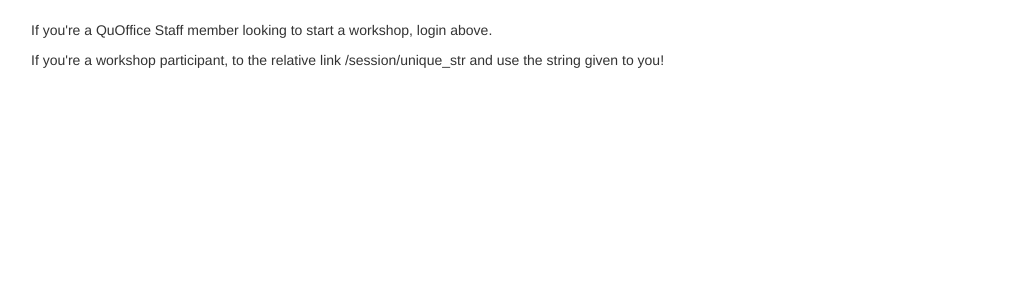
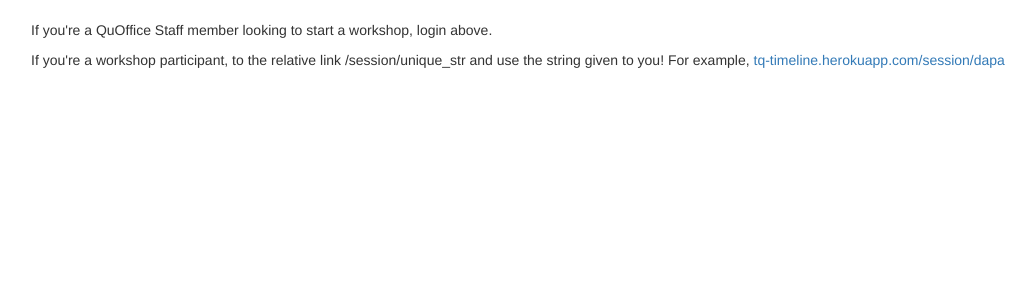
Before and after one commit to harshita-gupta/thinking-queerly-timeline, a Flask app: page / in a window 1280 px wide. Shown: the part 52-352 px from the top of the page, without its empty margins (39-1074 px from the left). Run offline with Flask 2, Linux system fonts and the light colour scheme; some libraries are stand-ins or nearby versions.

Commit message:
cleaning

```diff
--- a/app/templates/admin_panel.html
+++ b/app/templates/admin_panel.html
@@ -33,7 +33,7 @@
                         <th>Question</th>
                         <th>Timeline Range</th>
                         <th>Creator</th>
-                        <th>Pariticipant Form</th>
+                        <th>Participant Form</th>
                         <th>View Timeline</th>
                     </tr>
                 </thead>
--- a/app/templates/index.html
+++ b/app/templates/index.html
@@ -4,5 +4,5 @@
 
 <p>If you're a QuOffice Staff member looking to start a workshop, login above.</p>
 
-<p>If you're a workshop participant, to the relative link /session/unique_str and use the string given to you!</p>
+<p>If you're a workshop participant, to the relative link /session/unique_str and use the string given to you! For example, <a href="https://tq-timeline.herokuapp.com/session/dapa">tq-timeline.herokuapp.com/session/dapa</a></p>
 {% endblock %}
```
